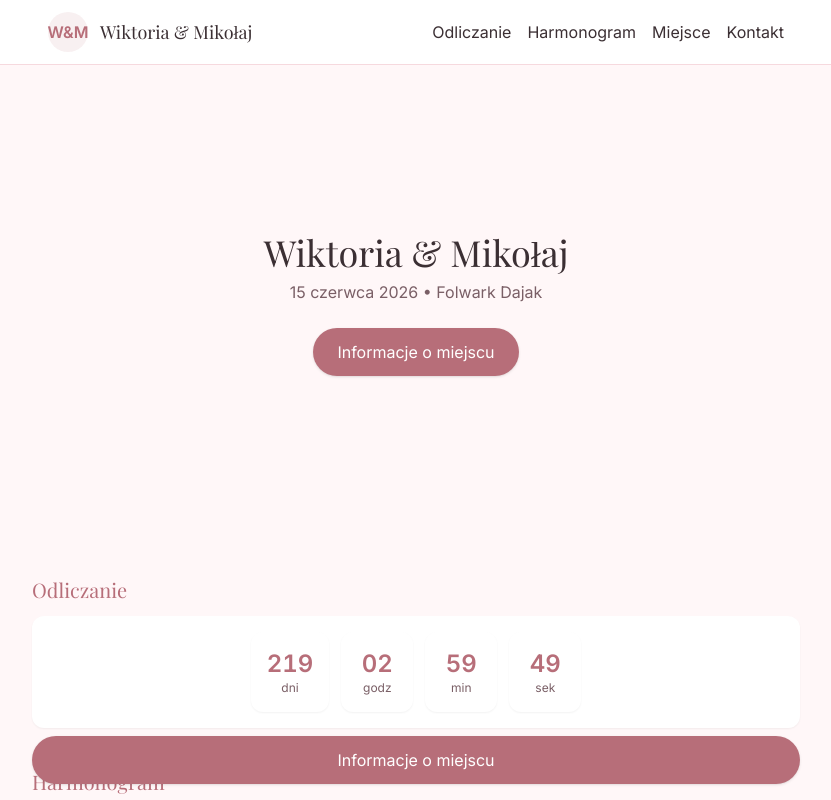
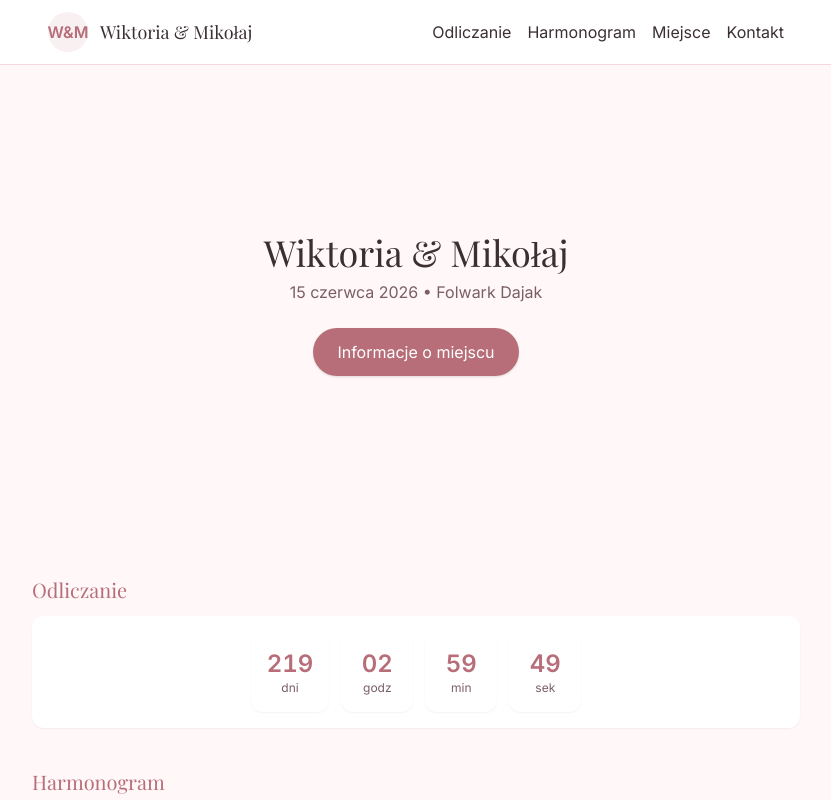
Before and after one commit to mikolaj-hirsz/wesele, a React (Vite) app: page / in a window 1280 px wide. Shown: the top 800 px of the page, without its empty margins (224-1055 px from the left). Built offline with nearby package versions, Linux system fonts and the light colour scheme.

Commit message:
bottom cta delete

```diff
--- a/src/App.tsx
+++ b/src/App.tsx
@@ -4,7 +4,6 @@ import Countdown from "./components/Countdown";
 import Schedule from "./components/Schedule";
 import Location from "./components/Location";
 import Contact from "./components/Contact";
-import BottomCTA from "./components/BottomCTA";
 
 const weddingDate = new Date("2026-06-15T15:00:00");
 
@@ -50,8 +49,6 @@ export default function App() {
         <div className="h-32" />
       </main>
 
-      {/* STICKY CTA */}
-      <BottomCTA />
     </div>
   );
 }
```
